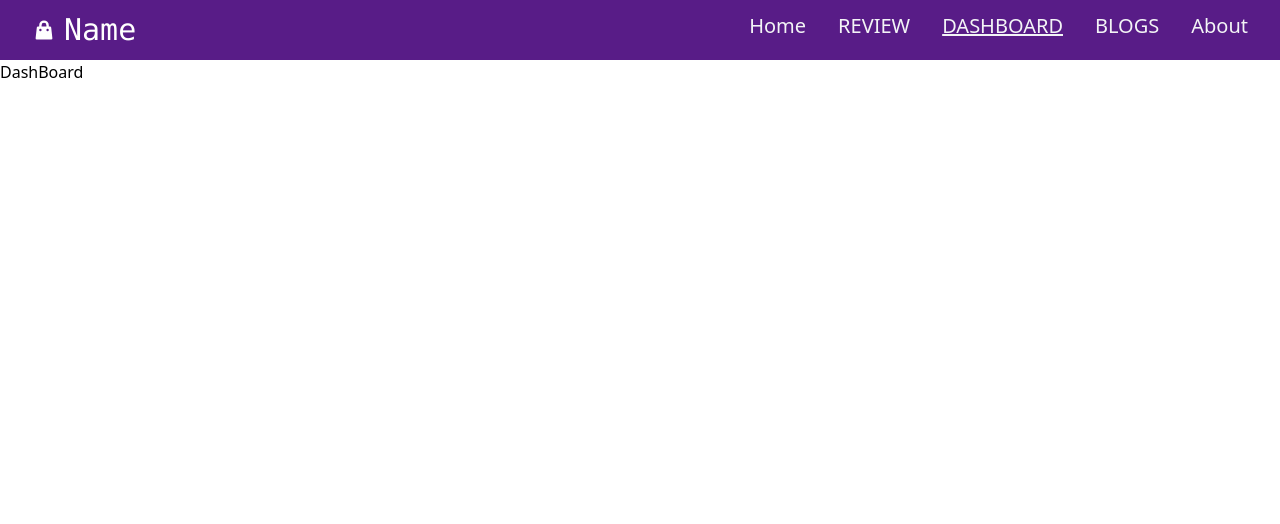
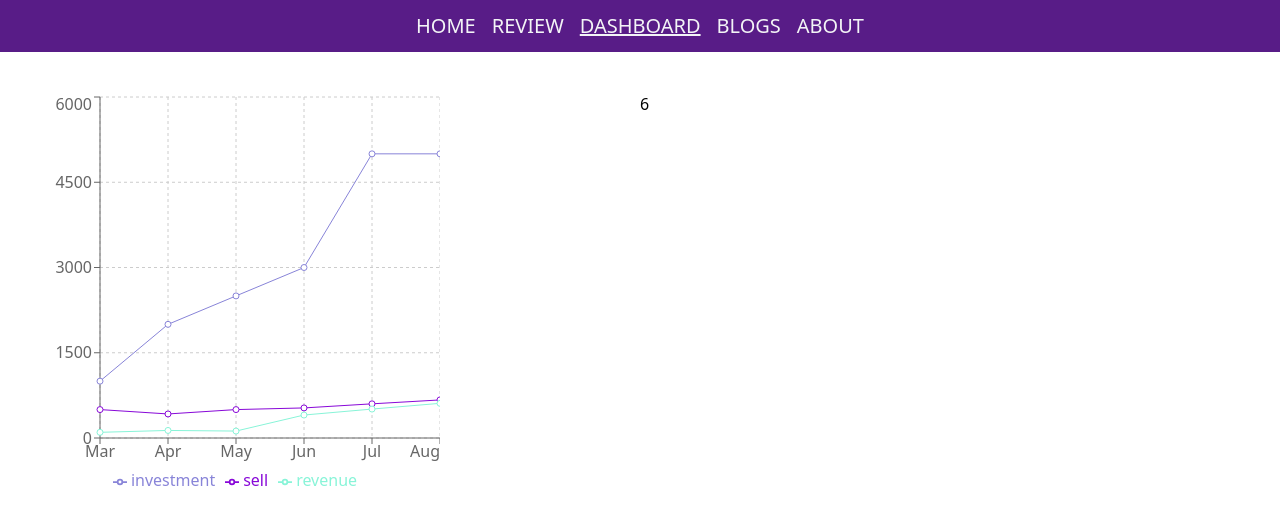
Before and after one commit to SadiaMou007/product-review, a React (Create React App) app: page /dashBoard in a window 1280 px wide. Shown: the top 524 px of the page. Built offline with nearby package versions, Linux system fonts and the light colour scheme; the HTML template or start-up script is replaced by a standard one.

Commit message:
add Linechart

```diff
--- /dev/null
+++ b/public/data.json
@@ -0,0 +1,38 @@
+[
+  {
+    "month": "Mar",
+    "investment": 1000,
+    "sell": 500,
+    "revenue": 100
+  },
+  {
+    "month": "Apr",
+    "investment": 2000,
+    "sell": 423,
+    "revenue": 133
+  },
+  {
+    "month": "May",
+    "investment": 2500,
+    "sell": 500,
+    "revenue": 122
+  },
+  {
+    "month": "Jun",
+    "investment": 3000,
+    "sell": 529,
+    "revenue": 404
+  },
+  {
+    "month": "Jul",
+    "investment": 5000,
+    "sell": 601,
+    "revenue": 509
+  },
+  {
+    "month": "Aug",
+    "investment": 5000,
+    "sell": 670,
+    "revenue": 610
+  }
+]
--- a/src/components/DashBoard/DashBoard.js
+++ b/src/components/DashBoard/DashBoard.js
@@ -1,7 +1,22 @@
-import React from "react";
+import React, { useEffect, useState } from "react";
+import MyBarChart from "../MyBarChart/MyBarChart";
+import MyLineChart from "../MyLineChart/MyLineChart";
 
 const DashBoard = () => {
-  return <div>DashBoard</div>;
+  const [chartData, setChartData] = useState([]);
+  useEffect(() => {
+    fetch("data.json")
+      .then((res) => res.json())
+      .then((data) => setChartData(data));
+  }, []);
+
+  return (
+    <div className="m-8 p-2 grid md:grid-cols-2 ">
+      <MyLineChart data={chartData}></MyLineChart>
+
+      <MyBarChart data={chartData}></MyBarChart>
+    </div>
+  );
 };
 
 export default DashBoard;
--- a/src/components/Header/Header.js
+++ b/src/components/Header/Header.js
@@ -1,20 +1,15 @@
 import React from "react";
 import CustomLink from "../CustomLink/CustomLink";
-import { ShoppingBagIcon } from "@heroicons/react/solid";
 
 const Header = () => {
   return (
-    <div className="bg-purple-900 sticky top-0 text-center p-3 md:flex justify-between">
-      <div className="text-3xl text-white font-mono mx-5 justify-center gap-2 items-center hidden md:flex">
-        <ShoppingBagIcon className="h-6 w-6"></ShoppingBagIcon>
-        <h2>Name</h2>
-      </div>
-      <div className=" flex gap-8 text-gray-100 text-xl mx-5 md:flex">
-        <CustomLink to={"/home"}>Home</CustomLink>
+    <div className="bg-purple-900 sticky top-0  p-3">
+      <div className=" flex gap-8 justify-center items-center text-gray-100 md:gap-4 text-xl ">
+        <CustomLink to={"/home"}>HOME</CustomLink>
         <CustomLink to={"/review"}>REVIEW</CustomLink>
         <CustomLink to={"/dashBoard"}>DASHBOARD</CustomLink>
         <CustomLink to={"/blog"}>BLOGS</CustomLink>
-        <CustomLink to={"/about"}>About</CustomLink>
+        <CustomLink to={"/about"}>ABOUT</CustomLink>
       </div>
     </div>
   );
--- /dev/null
+++ b/src/components/MyBarChart/MyBarChart.js
@@ -0,0 +1,7 @@
+import React from "react";
+
+const MyBarChart = ({ data }) => {
+  return <div>{data.length}</div>;
+};
+
+export default MyBarChart;
--- /dev/null
+++ b/src/components/MyLineChart/MyLineChart.js
@@ -0,0 +1,31 @@
+import React from "react";
+import {
+  CartesianGrid,
+  Legend,
+  Line,
+  LineChart,
+  Tooltip,
+  XAxis,
+  YAxis,
+} from "recharts";
+
+const MyLineChart = ({ data }) => {
+  console.log(data);
+  return (
+    <div>
+      <LineChart width={400} height={400} data={data} margin={{ top: 5 }}>
+        <CartesianGrid stroke="#ccc" strokeDasharray="3 3" />
+
+        <XAxis dataKey={"month"} />
+        <YAxis />
+        <Tooltip />
+        <Legend />
+        <Line dataKey={"investment"} stroke="#8884d8"></Line>
+        <Line dataKey={"sell"} stroke="#8808d8"></Line>
+        <Line dataKey={"revenue"} stroke="#88f4d8"></Line>
+      </LineChart>
+    </div>
+  );
+};
+
+export default MyLineChart;
--- a/src/components/ReviewDetail/ReviewDetail.js
+++ b/src/components/ReviewDetail/ReviewDetail.js
@@ -1,5 +1,6 @@
 import React from "react";
 import "./ReviewDetails.css";
+
 const ReviewDetail = (props) => {
   const { img, name, review, rating } = props.review;
 
@@ -7,9 +8,10 @@ const ReviewDetail = (props) => {
     <div className="bg-white rounded p-4">
       <div className="grid grid-cols-5 bg-purple-50 rounded">
         <img src={img} alt="" className="col-span-1 rounded-full p-2" />
-        <p className="col-span-4 my-auto mx-2 text-xl text-cyan-700 font-bold">
+        <p className="col-span-2 my-auto mx-2 text-xl text-cyan-700 font-bold">
           {name}{" "}
         </p>
+        <div className="col-span-2"></div>
       </div>
 
       {rating < 5 ? ( //conditional rendering
```
